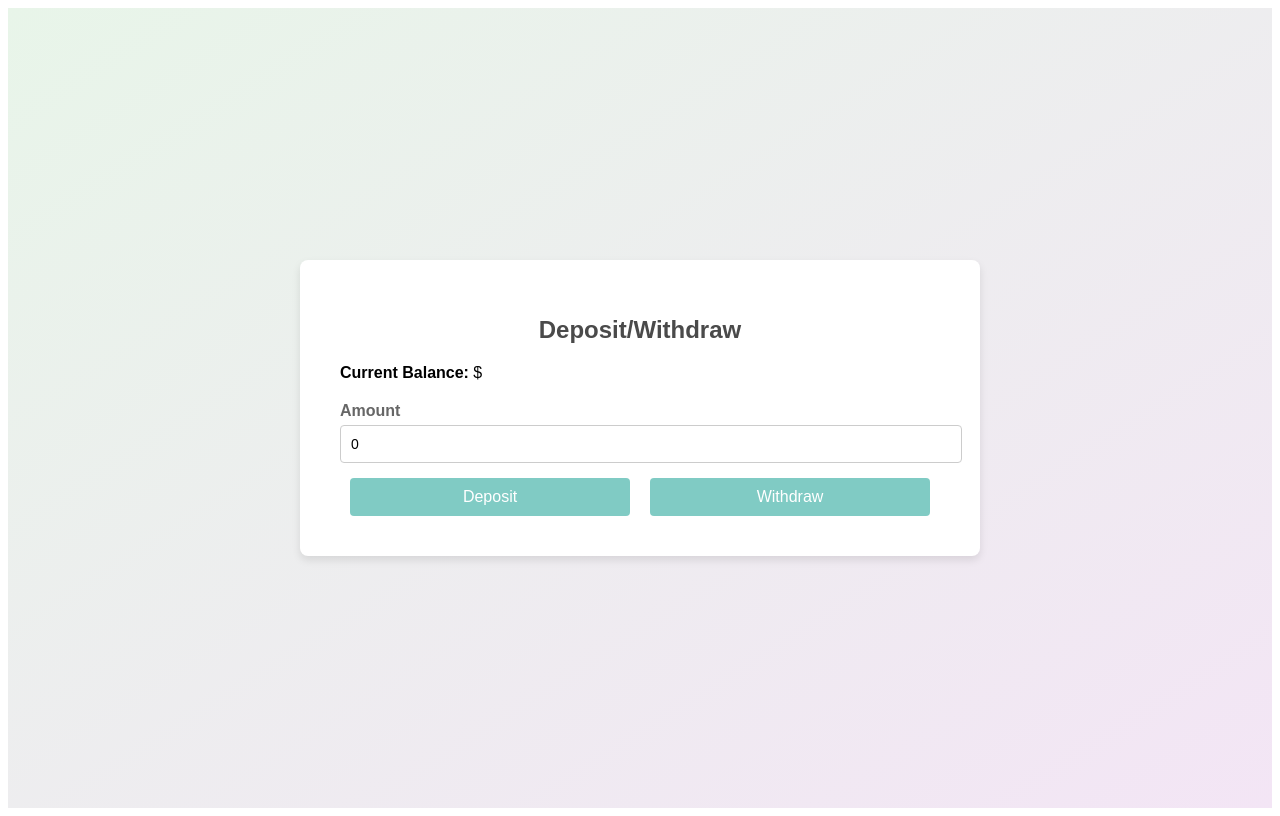
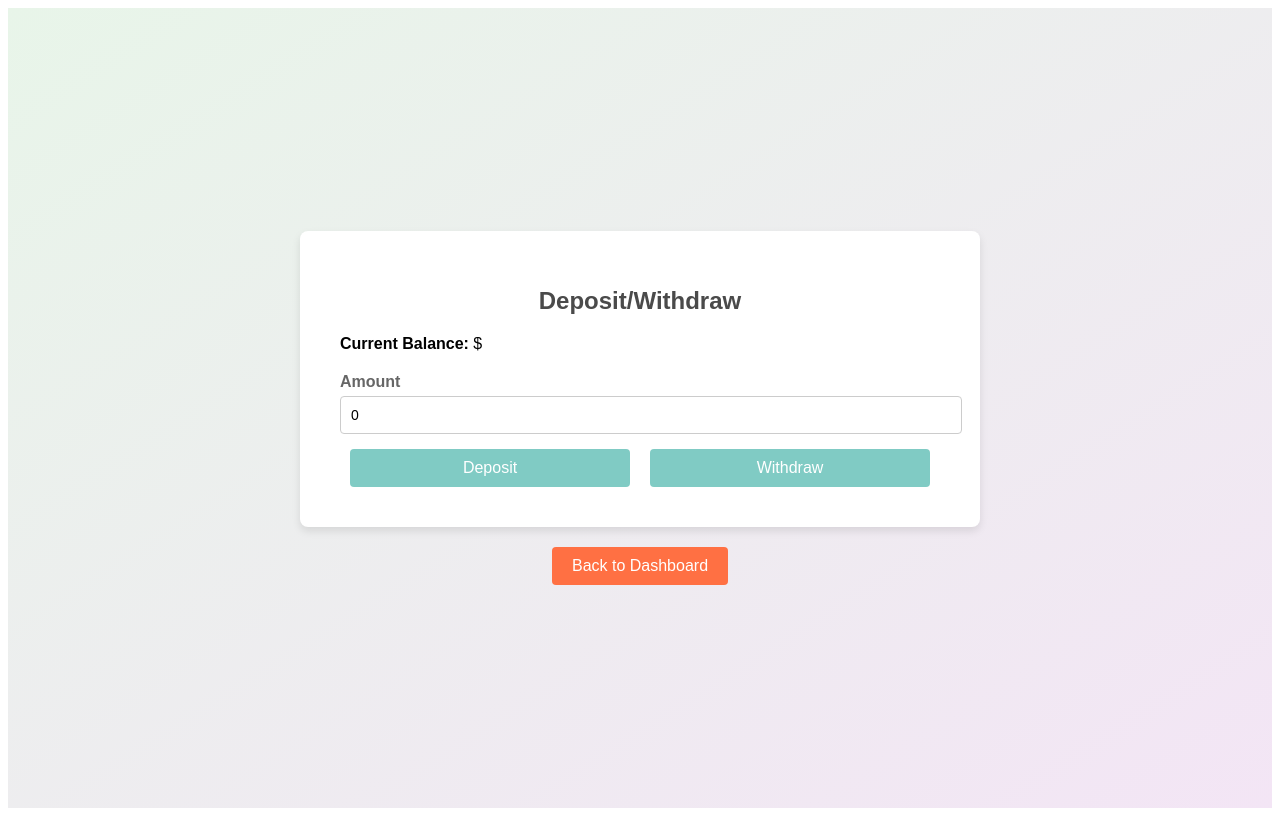
Before and after one commit to WataminC/BankProject, a Vue app in the folder frontend/: page /transaction in a window 1280 px wide. Built offline with nearby package versions, Linux system fonts and the light colour scheme; no server answers; sample sign-in values are in the browser's storage.

Commit message:
FrontEnd: Add return button in dashboard page and deposit/withdraw page

```diff
--- a/frontend/src/views/DashboardView.vue
+++ b/frontend/src/views/DashboardView.vue
@@ -14,6 +14,7 @@
         <button @click="viewFriends" class="action-button">Friends List</button>
       </div>
     </div>
+    <button @click="logout" class="logout-button">Logout</button>
   </div>
 </template>
 
@@ -52,11 +53,16 @@ export default {
       console.log('Friends List clicked');
     };
 
+    const logout = () => {
+      localStorage.removeItem('token');
+      router.push('/login');
+    };
+
     onMounted(() => {
       fetchUserInfo();
     });
 
-    return { userInfo, handleTransaction, transfer, viewFriends };
+    return { userInfo, handleTransaction, transfer, viewFriends, logout };
   }
 };
 </script>
@@ -64,6 +70,7 @@ export default {
 <style scoped>
 .dashboard-container {
   display: flex;
+  flex-direction: column;
   justify-content: center;
   align-items: center;
   height: 100vh;
@@ -118,6 +125,23 @@ export default {
   transform: scale(1.05);
 }
 
+.logout-button {
+  margin-top: 20px;
+  padding: 10px 20px;
+  font-size: 16px;
+  background-color: #ff7043;
+  color: white;
+  border: none;
+  border-radius: 4px;
+  cursor: pointer;
+  transition: background-color 0.3s, transform 0.3s;
+}
+
+.logout-button:hover {
+  background-color: #ff5722;
+  transform: scale(1.05);
+}
+
 @keyframes fadeIn {
   from {
     opacity: 0;
--- a/frontend/src/views/TransactionView.vue
+++ b/frontend/src/views/TransactionView.vue
@@ -20,18 +20,21 @@
         <button @click="withdraw" class="action-button">Withdraw</button>
       </div>
     </div>
+    <button @click="goBack" class="back-button">Back to Dashboard</button>
   </div>
 </template>
 
 <script>
 import { ref, onMounted } from 'vue';
 import axios from 'axios';
+import { useRouter } from 'vue-router';
 
 export default {
   name: 'TransactionView',
   setup() {
     const userInfo = ref({});
     const amount = ref(0);
+    const router = useRouter();
 
     const fetchUserInfo = async () => {
       try {
@@ -46,32 +49,38 @@ export default {
     const deposit = async () => {
       try {
         const response = await axios.post('http://localhost:8080/api/transaction/deposit', {
-          amount: amount.value.toString(),
+          amount: `${amount.value}`,
         });
-        userInfo.value.balance += amount.value;
+        userInfo.value.balance += parseFloat(amount.value);
         alert('Deposit successful');
       } catch (error) {
-        alert('Deposit failed');
+        console.error('Failed to deposit:', error.response.data.Error);
+        alert('Deposit failed: ' + error.response.data.Error);
       }
     };
 
     const withdraw = async () => {
       try {
         const response = await axios.post('http://localhost:8080/api/transaction/withdraw', {
-          amount: amount.value.toString(),
+          amount: `${amount.value}`,
         });
-        userInfo.value.balance -= amount.value;
+        userInfo.value.balance -= parseFloat(amount.value);
         alert('Withdraw successful');
       } catch (error) {
-        alert('Withdraw failed');
+        console.error('Failed to withdraw:', error.response.data.Error);
+        alert('Withdraw failed: ' + error.response.data.Error);
       }
+    };
+
+    const goBack = () => {
+      router.push('/dashboard');
     };
 
     onMounted(() => {
       fetchUserInfo();
     });
 
-    return { userInfo, amount, deposit, withdraw };
+    return { userInfo, amount, deposit, withdraw, goBack };
   }
 };
 </script>
@@ -79,6 +88,7 @@ export default {
 <style scoped>
 .transaction-container {
   display: flex;
+  flex-direction: column;
   justify-content: center;
   align-items: center;
   height: 100vh;
@@ -159,6 +169,23 @@ input:focus {
   transform: scale(1.05);
 }
 
+.back-button {
+  margin-top: 20px;
+  padding: 10px 20px;
+  font-size: 16px;
+  background-color: #ff7043;
+  color: white;
+  border: none;
+  border-radius: 4px;
+  cursor: pointer;
+  transition: background-color 0.3s, transform 0.3s;
+}
+
+.back-button:hover {
+  background-color: #ff5722;
+  transform: scale(1.05);
+}
+
 @keyframes fadeIn {
   from {
     opacity: 0;
```
